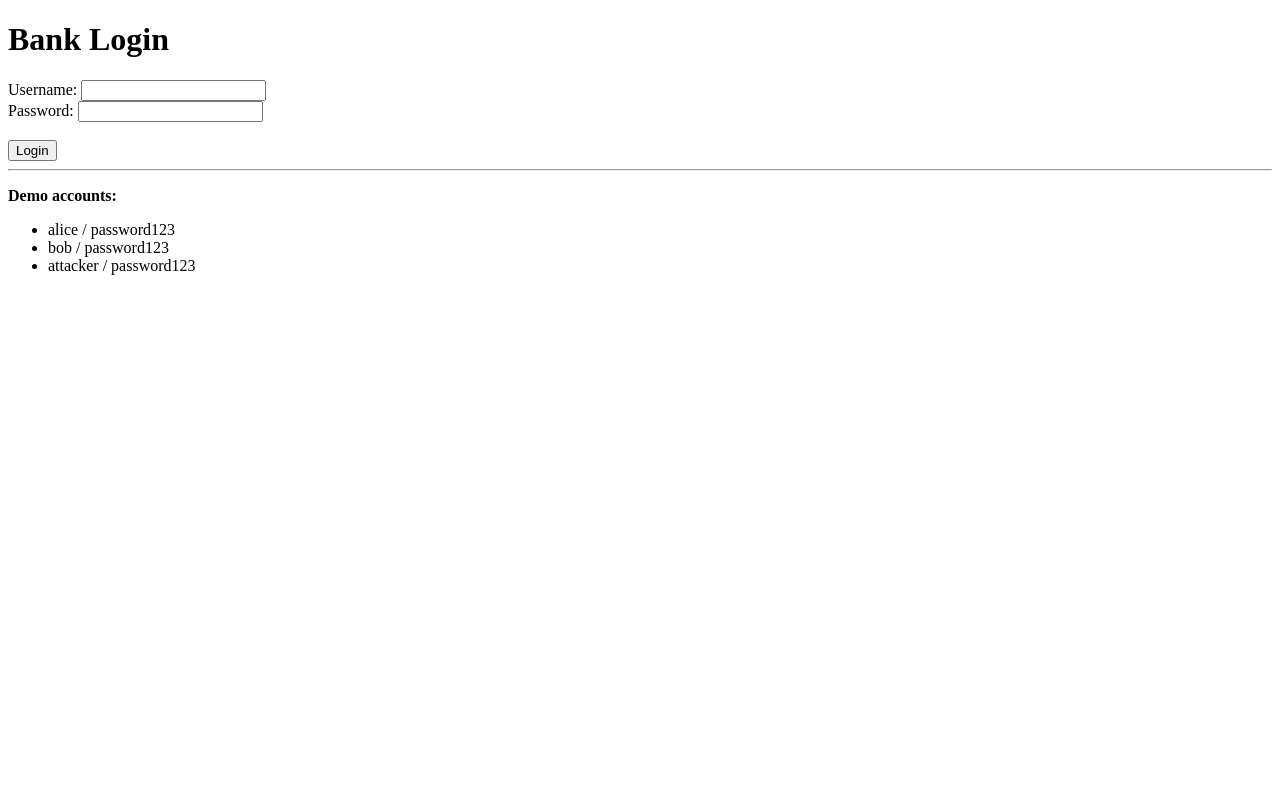
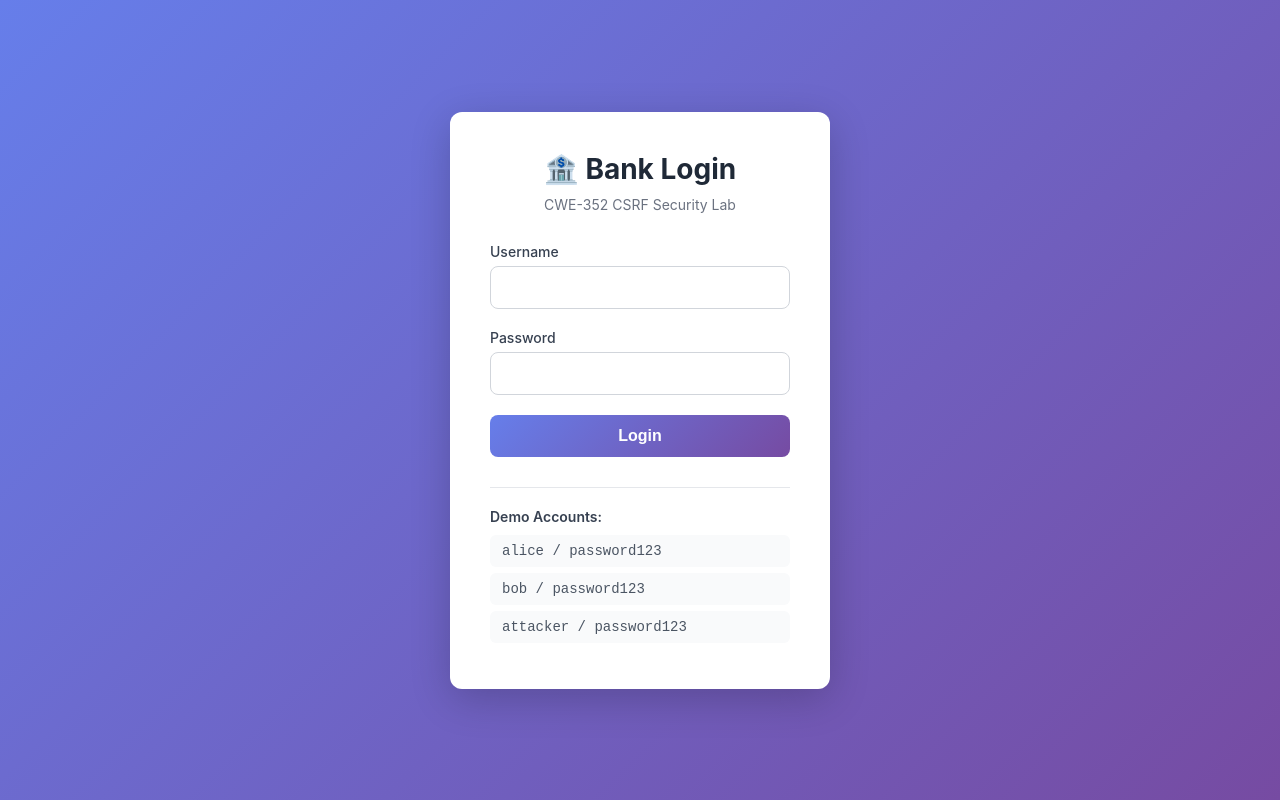
Before and after one commit to aban-alazzeh/secure-coding-workshop, a FastAPI app: page /login in a window 1280 px wide. Run offline with FastAPI, Linux system fonts and the light colour scheme.

Commit message:
Update login.html

```diff
--- a/cwe-352-csrf/templates/login.html
+++ b/cwe-352-csrf/templates/login.html
@@ -1,36 +1,172 @@
 <!doctype html>
-<html>
+<html lang="en">
   <head>
     <meta charset="utf-8" />
+    <meta name="viewport" content="width=device-width, initial-scale=1.0" />
     <title>CWE-352 CSRF Lab - Login</title>
+    <style>
+      * {
+        margin: 0;
+        padding: 0;
+        box-sizing: border-box;
+      }
+
+      body {
+        font-family: -apple-system, BlinkMacSystemFont, 'Segoe UI', Roboto, 'Helvetica Neue', Arial, sans-serif;
+        height: 100vh;
+        display: flex;
+        align-items: center;
+        justify-content: center;
+        background: linear-gradient(135deg, #667eea 0%, #764ba2 100%);
+      }
+
+      .container {
+        width: 100%;
+        max-width: 420px;
+        padding: 20px;
+      }
+
+      .card {
+        background: white;
+        border-radius: 12px;
+        padding: 40px;
+        box-shadow: 0 10px 40px rgba(0, 0, 0, 0.2);
+      }
+
+      h1 {
+        color: #1f2937;
+        font-size: 28px;
+        margin-bottom: 10px;
+        text-align: center;
+      }
+
+      .subtitle {
+        text-align: center;
+        color: #6b7280;
+        font-size: 14px;
+        margin-bottom: 30px;
+      }
+
+      .error {
+        color: #b91c1c;
+        background: #fee2e2;
+        border: 1px solid #fecaca;
+        padding: 12px;
+        border-radius: 8px;
+        margin-bottom: 20px;
+        font-size: 14px;
+        text-align: center;
+      }
+
+      .form-group {
+        margin-bottom: 20px;
+      }
+
+      label {
+        display: block;
+        color: #374151;
+        font-size: 14px;
+        font-weight: 500;
+        margin-bottom: 6px;
+      }
+
+      input {
+        width: 100%;
+        padding: 12px 14px;
+        border: 1px solid #d1d5db;
+        border-radius: 8px;
+        font-size: 15px;
+        transition: border-color 0.2s, box-shadow 0.2s;
+      }
+
+      input:focus {
+        outline: none;
+        border-color: #667eea;
+        box-shadow: 0 0 0 3px rgba(102, 126, 234, 0.1);
+      }
+
+      button {
+        width: 100%;
+        padding: 12px;
+        background: linear-gradient(135deg, #667eea 0%, #764ba2 100%);
+        color: white;
+        border: none;
+        border-radius: 8px;
+        font-size: 16px;
+        font-weight: 600;
+        cursor: pointer;
+        transition: transform 0.2s, box-shadow 0.2s;
+      }
+
+      button:hover {
+        transform: translateY(-2px);
+        box-shadow: 0 4px 12px rgba(102, 126, 234, 0.4);
+      }
+
+      button:active {
+        transform: translateY(0);
+      }
+
+      .hint {
+        margin-top: 30px;
+        padding-top: 20px;
+        border-top: 1px solid #e5e7eb;
+      }
+
+      .hint-title {
+        color: #374151;
+        font-size: 14px;
+        font-weight: 600;
+        margin-bottom: 10px;
+      }
+
+      .accounts-list {
+        list-style: none;
+        padding: 0;
+      }
+
+      .accounts-list li {
+        padding: 8px 12px;
+        background: #f9fafb;
+        border-radius: 6px;
+        margin-bottom: 6px;
+        font-size: 14px;
+        color: #4b5563;
+        font-family: 'Courier New', monospace;
+      }
+    </style>
   </head>
   <body>
-    <h1>Bank Login</h1>
+    <div class="container">
+      <div class="card">
+        <h1>🏦 Bank Login</h1>
+        <div class="subtitle">CWE-352 CSRF Security Lab</div>
 
         {% if error %}
-      <p style="color: red;"><strong>{{ error }}</strong></p>
+          <div class="error">{{ error }}</div>
         {% endif %}
 
         <form method="POST" action="/login">
-      <label>
-        Username:
-        <input name="username" />
-      </label>
-      <br />
-      <label>
-        Password:
-        <input name="password" type="password" />
-      </label>
-      <br /><br />
+          <div class="form-group">
+            <label for="username">Username</label>
+            <input id="username" name="username" type="text" autocomplete="username" required />
+          </div>
+          <div class="form-group">
+            <label for="password">Password</label>
+            <input id="password" name="password" type="password" autocomplete="current-password" required />
+          </div>
           <button type="submit">Login</button>
         </form>
 
-    <hr />
-    <p><strong>Demo accounts:</strong></p>
-    <ul>
+        <div class="hint">
+          <div class="hint-title">Demo Accounts:</div>
+          <ul class="accounts-list">
             <li>alice / password123</li>
             <li>bob / password123</li>
             <li>attacker / password123</li>
           </ul>
+        </div>
+      </div>
+    </div>
   </body>
 </html>
```
Lines whose indentation alone changed are shown as unchanged.
